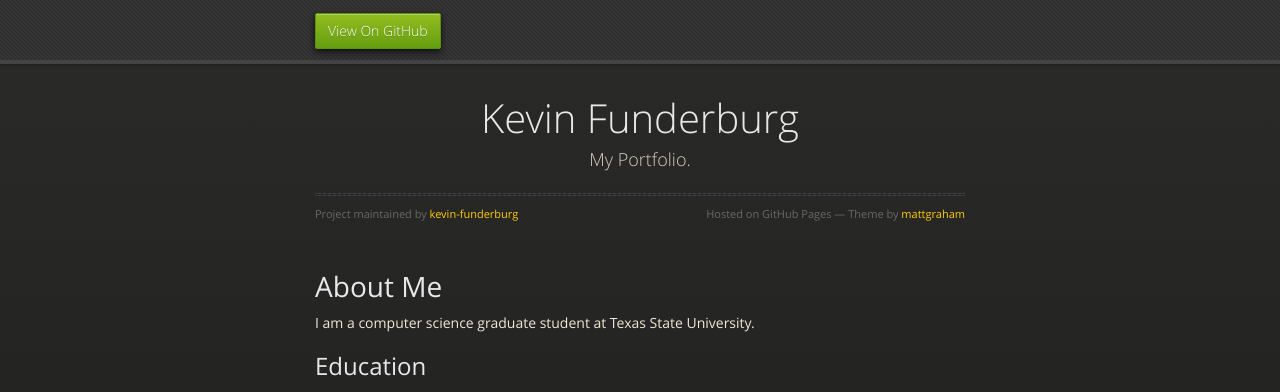
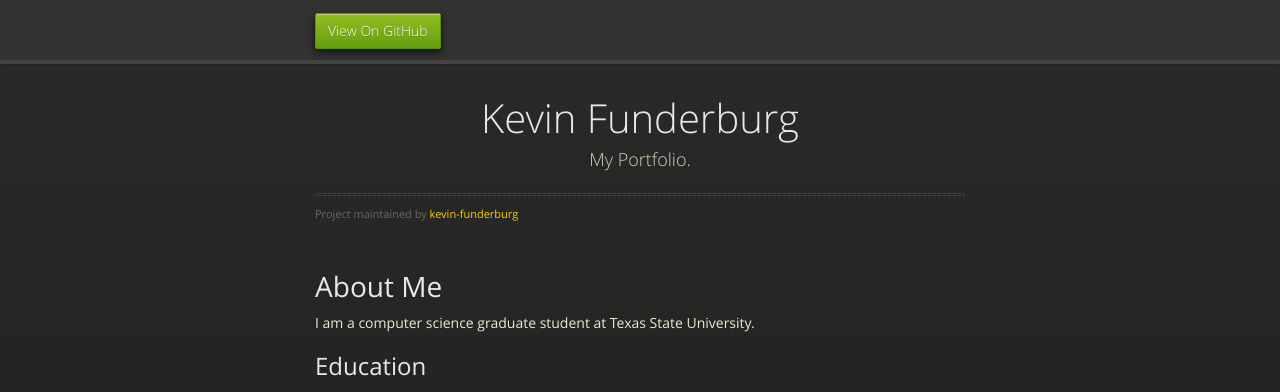
Before and after one commit to kevin-funderburg/kevin-funderburg.github.io, a Jekyll site: the page built from index.md, in a window 1280 px wide. Shown: the top 392 px of the page. Built offline with Jekyll 4.4.1, drawn with Linux system fonts in a browser that asks for light colours; our own code applies the rules of GitHub Pages for plain Markdown files.

Commit message:
removing some credits

```diff
--- a/_layouts/default.html
+++ b/_layouts/default.html
@@ -37,7 +37,7 @@
           <p>{{ site.description | default: site.github.project_tagline }}</p>
           <hr>
           <span class="credits left">Project maintained by <a href="{{ site.github.owner_url }}">{{ site.github.owner_name }}</a></span>
-          <span class="credits right">Hosted on GitHub Pages &mdash; Theme by <a href="https://twitter.com/mattgraham">mattgraham</a></span>
+          <!-- <span class="credits right">Hosted on GitHub Pages &mdash; Theme by <a href="https://twitter.com/mattgraham">mattgraham</a></span> -->
         </div>
 
         {{ content }}
```
